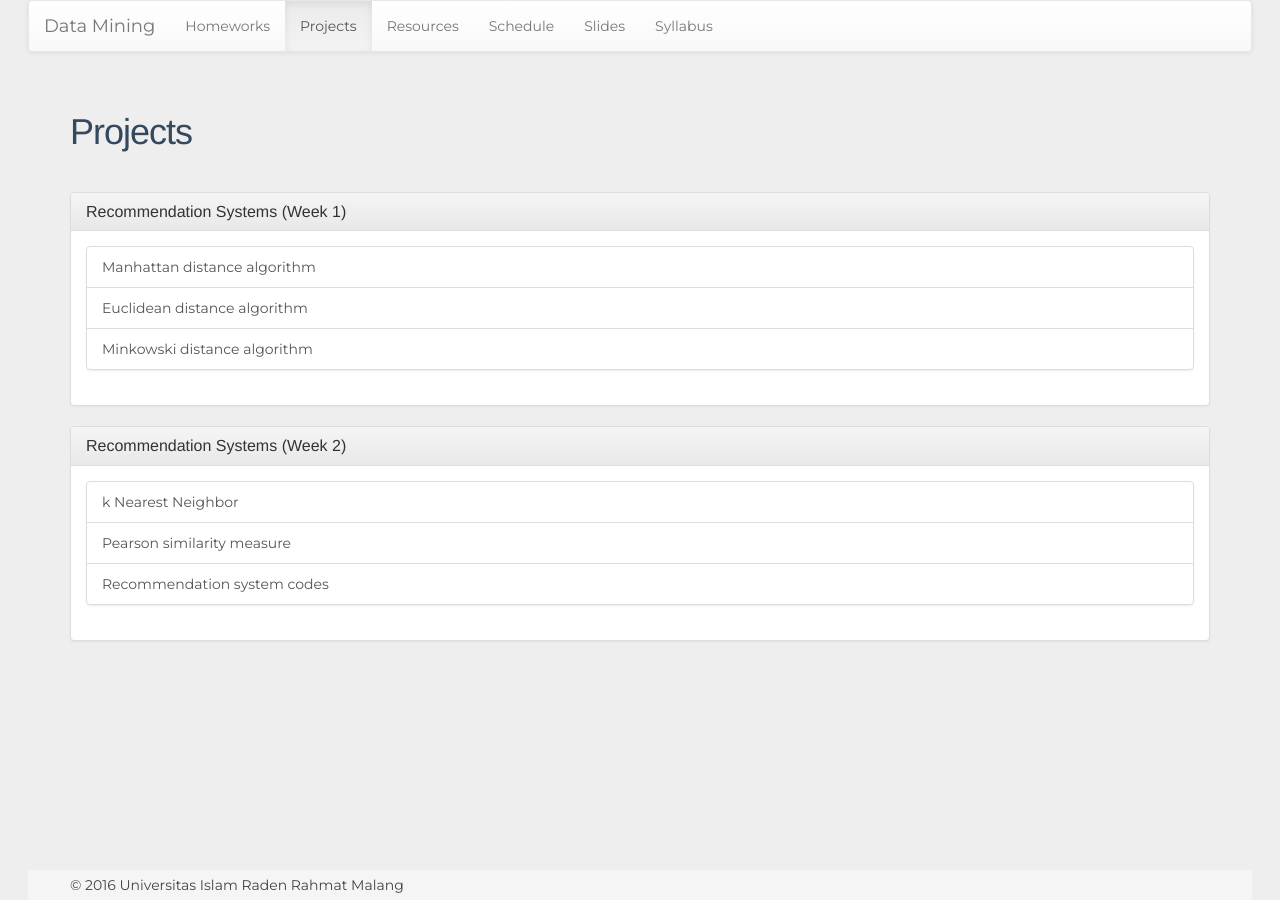
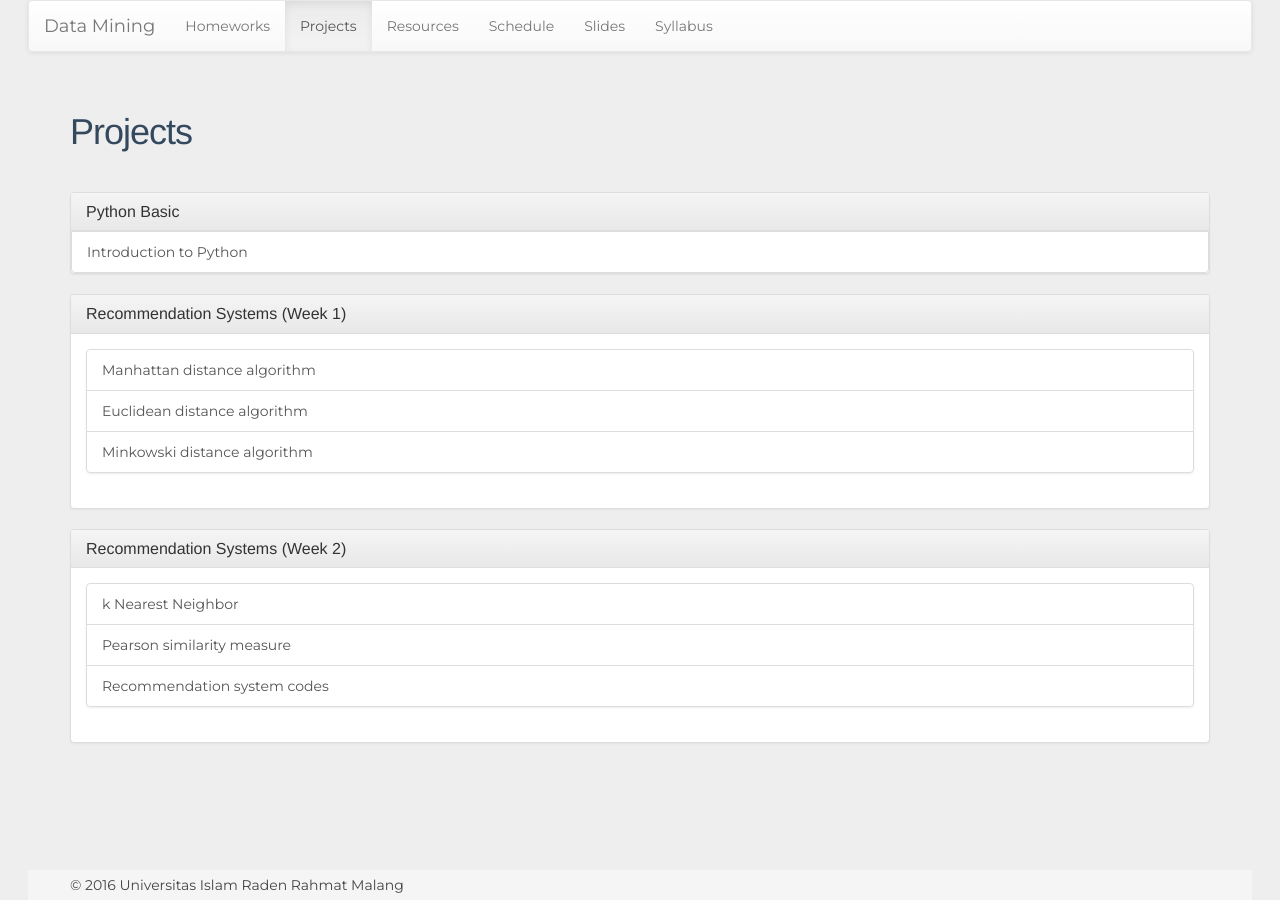
Before and after one commit to ftik-unira/dm2016, a Jekyll site: the page built from projects.html, in a window 1280 px wide. Built offline with Jekyll 4.4.1, drawn with Linux system fonts in a browser that asks for light colours; nearby versions of some CDN libraries.

Commit message:
added python basic link

```diff
--- a/projects.html
+++ b/projects.html
@@ -3,6 +3,13 @@ layout: page
 title : Projects
 group: navigation
 ---
+
+<div class="panel panel-default">
+	<div class="panel-heading">
+		<h3 class="panel-title">Python Basic</h3>
+	</div>
+	<a href="http://nbviewer.jupyter.org/github/ftik-unira/dm2016/blob/master/projects/week0/pythonbasic.ipynb" class="list-group-item">Introduction to Python</a>
+</div>
 
 <div class="panel panel-default">
 	<div class="panel-heading">
```
